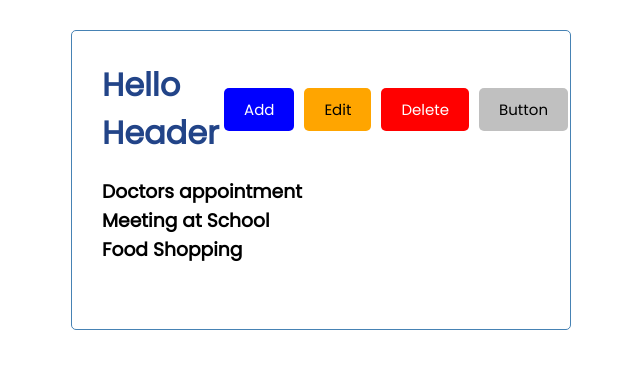
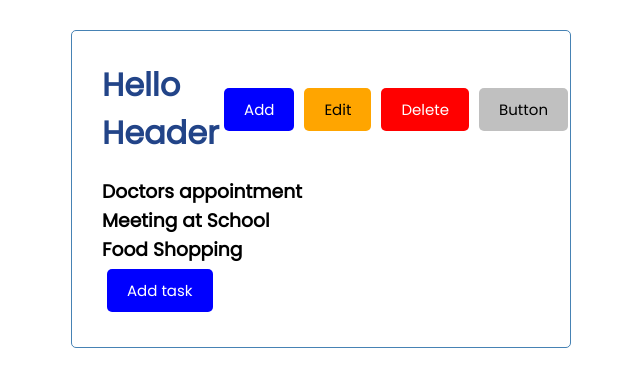
Before and after one commit to crummenauerca/ReactTaskTracker, a React (Create React App) app: page / in a window 1280 px wide. Shown: the top 386 px of the page, without its empty margins (319-959 px from the left). Built offline with nearby package versions, Linux system fonts and the light colour scheme.

Commit message:
Using useState

```diff
--- a/src/components/Tasks.js
+++ b/src/components/Tasks.js
@@ -1,4 +1,8 @@
-const tasks = [{
+import { useState } from 'react'
+import Button from './Button'
+
+const Tasks = () => {
+  const [tasks, setTasks] = useState([{
     id: 1,
     text: 'Doctors appointment',
     day: 'Feb 5th at 02:00pm',
@@ -13,14 +17,24 @@ const tasks = [{
     text: 'Food Shopping',
     day: 'Feb 7th at 02:30pm',
     reminder: false
-}]
+  }])
 
-const Tasks = () => {
+  const addTask = event => {
+    setTasks([...tasks, {
+      id: 4,
+      text: 'Clothes Shopping',
+      day: 'Feb 8th at 04:20pm',
+      reminder: false
+    }])
+  }
+
   return (
     <>
       {tasks.map((task) => (
         <h3 key={task.id}>{task.text}</h3>)
       )}
+
+      <Button color='white' backgroundColor='blue' text='Add task' onClick={addTask} />
     </>
   )
 }
```
Lines whose indentation alone changed are shown as unchanged.
